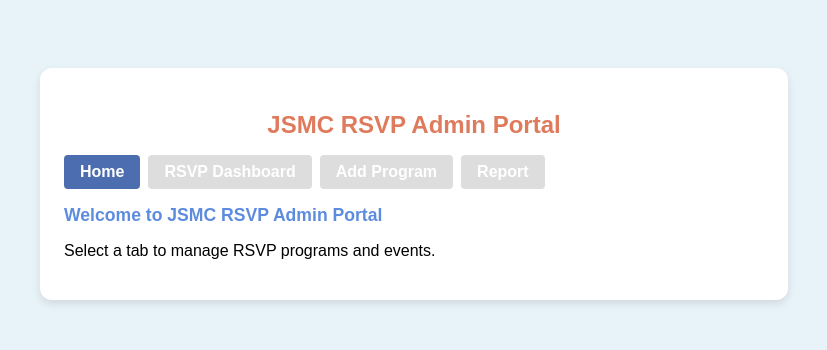
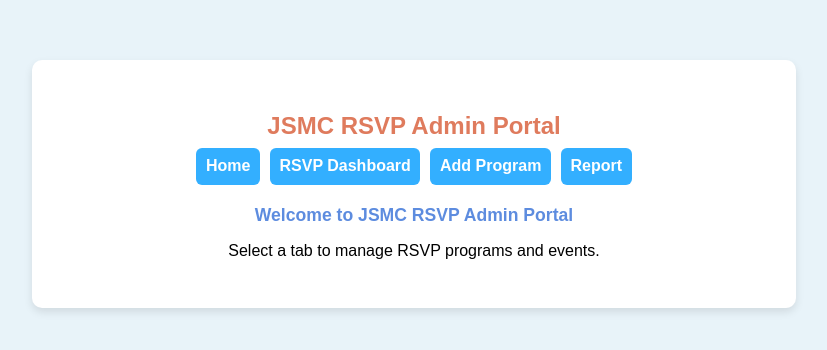
Before and after one commit to jsmcrsvp/RSVP, a React (Create React App) app in the folder frontend/: page /#/admin in a window 1280 px wide. Shown: the part 232-582 px from the top of the page, without its empty margins (226-1053 px from the left). Built offline with nearby package versions, Linux system fonts and the light colour scheme; no server answers.

Commit message:
Sept092025

```diff
--- a/frontend/src/components/Admin.js
+++ b/frontend/src/components/Admin.js
@@ -16,30 +16,18 @@ export default function Admin() {
       <div className="admin-container">
         <h2>JSMC RSVP Admin Portal</h2>
 
-        {/* Tab buttons */}
-        <div className="tab-buttons">
-          <button
-            className={activeTab === "home" ? "active" : ""}
-            onClick={() => setActiveTab("home")}
-          >
+        {/* Tabs */}
+         <div className="tab-header">
+          <button className={activeTab === "home" ? "active" : ""} onClick={() => setActiveTab("home")}>
             Home
           </button>
-          <button
-            className={activeTab === "dashboard" ? "active" : ""}
-            onClick={() => setActiveTab("dashboard")}
-          >
+          <button className={activeTab === "dashboard" ? "active" : ""} onClick={() => setActiveTab("dashboard")}>
             RSVP Dashboard
           </button>
-          <button
-            className={activeTab === "addProgram" ? "active" : ""}
-            onClick={() => setActiveTab("addProgram")}
-          >
+          <button className={activeTab === "addProgram" ? "active" : ""} onClick={() => setActiveTab("addProgram")}>
             Add Program
           </button>
-          <button
-            className={activeTab === "report" ? "active" : ""}
-            onClick={() => setActiveTab("report")}
-          >
+          <button className={activeTab === "report" ? "active" : ""} onClick={() => setActiveTab("report")}>
             Report
           </button>
         </div>
--- a/frontend/src/components/Dashboard.js
+++ b/frontend/src/components/Dashboard.js
@@ -78,7 +78,7 @@ export default function Dashboard() {
 
   return (
     <div className="dashboard-container">
-      <h3>Current RSVP Stats</h3>
+      {/*<h3>Current RSVP Stats</h3>*/}
 
       {(loading || loadingEvents) && <p>Loading dashboard...</p>}
       {error && <p style={{ color: "red" }}>{error}</p>}
@@ -86,13 +86,14 @@ export default function Dashboard() {
       {/* Open Events Table */}
       {!loading && !loadingEvents && !error && (
         <>
-          <h4>Open Events</h4>
+
           {openStats.length === 0 ? (
             <p style={{ fontStyle: "italic", color: "#666" }}>
               No RSVP responses for open events.
             </p>
           ) : (
             <div className="result-table-wrapper">
+                <h4>Open Events</h4>
               <table className="result-table">
                 <thead>
                   <tr>
@@ -119,13 +120,14 @@ export default function Dashboard() {
           )}
 
           {/* Closed Events Table */}
-          <h4 style={{ marginTop: "2rem" }}>Closed Events</h4>
+          {/*<h4 style={{ marginTop: "2rem" }}>Closed Events</h4>*/}
           {closedStats.length === 0 ? (
             <p style={{ fontStyle: "italic", color: "#666" }}>
               No RSVP responses for closed events.
             </p>
           ) : (
             <div className="result-table-wrapper">
+                <h4>Closed Events</h4>
               <table className="result-table">
                 <thead>
                   <tr>
--- a/frontend/src/styles/Admin.css
+++ b/frontend/src/styles/Admin.css
@@ -11,15 +11,24 @@
 .admin-container {
   width: 100%;
   max-width: 700px;
-  background: white;
-  padding: 1.5rem;
-  border-radius: 12px;
+  background: #ffffff;
+  padding: 2rem;
+  border-radius: 10px;
   box-shadow: 0px 4px 8px rgba(0,0,0,0.1);
+  text-align: center;
 }
 
+/* Headings */
 h2 {
+  margin-bottom: 0.5rem;
+  font-size: 1.5rem;
+  color: #df7b5d;
+}
+
+h3 {
   margin-bottom: 1rem;
-  text-align: center;
+  font-size: 1.2rem;
+  color: #5d8cdf;
 }
 
 h4 {
@@ -29,27 +38,56 @@ h4 {
   color: #5d8cdf;
 }
 
-.tab-buttons {
+.tab-header {
   display: flex;
-  gap: 0.5rem;
-  margin-bottom: 1rem;
+  justify-content: center; /* Centers the buttons horizontally */
+  gap: 10px; /* Adds spacing between buttons */
+  margin-bottom: 20px;
 }
 
-.tab-buttons button {
-  padding: 0.5rem 1rem;
-  border: none;
-  background: #ddd;
+.tab {
+  padding: 10px 20px;
+  background-color: #9dc5e8;
+  border: 1px solid #ccc;
+  border-radius: 6px;
   cursor: pointer;
-  border-radius: 4px;
-  transition: background 0.2s;
+  font-weight: 500;
+  transition: background-color 0.3s ease;
 }
 
-.tab-buttons button:hover {
-  background: #ccc;
+.tab:hover {
+  background-color: #7496e4;
+  color: black;
 }
 
-.tab-buttons button.active {
-  background: #4c6daf;
+.tab.active {
+  background-color: #007bff;
   color: white;
-  font-weight: bold;
+  border-color: #007bff;
 }
+
+/* Results Table */
+.result-table-wrapper {
+  margin-top: 1.5rem;
+  overflow-x: auto;
+}
+
+.result-table {
+  width: 100%;
+  border-collapse: collapse;
+}
+
+.result-table th,
+.result-table td {
+  border: 1px solid #ccc;
+  padding: 0.6rem;
+  text-align: left;
+}
+
+.result-table th {
+  background: #f4f4f4;
+}
+
+.nowrap {
+  white-space: nowrap;
+}
```
